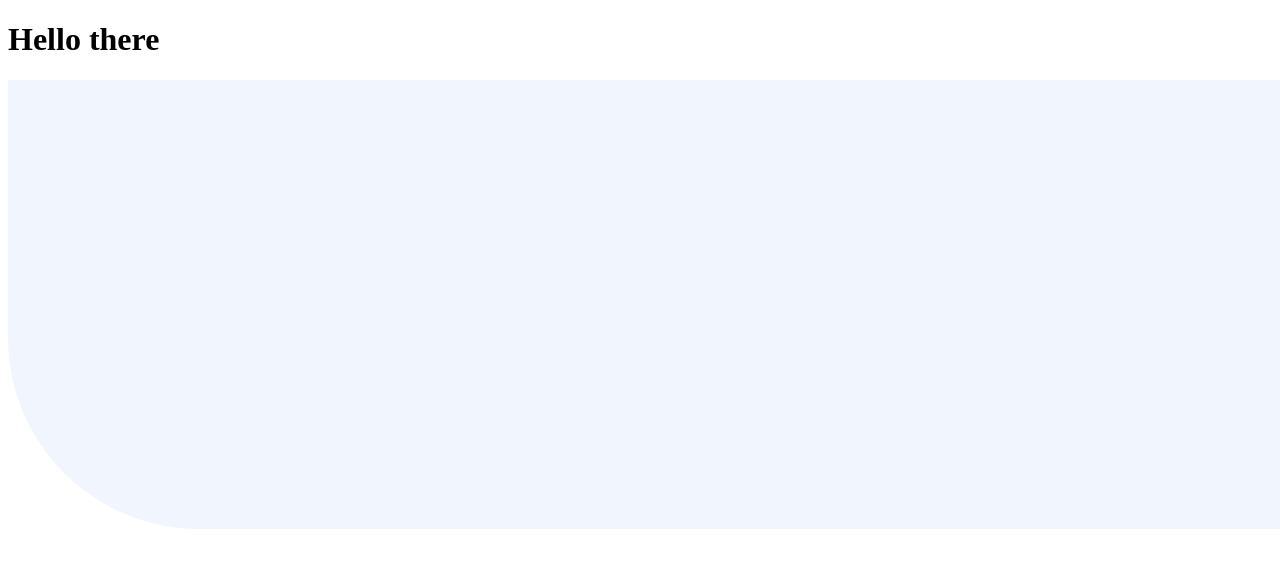
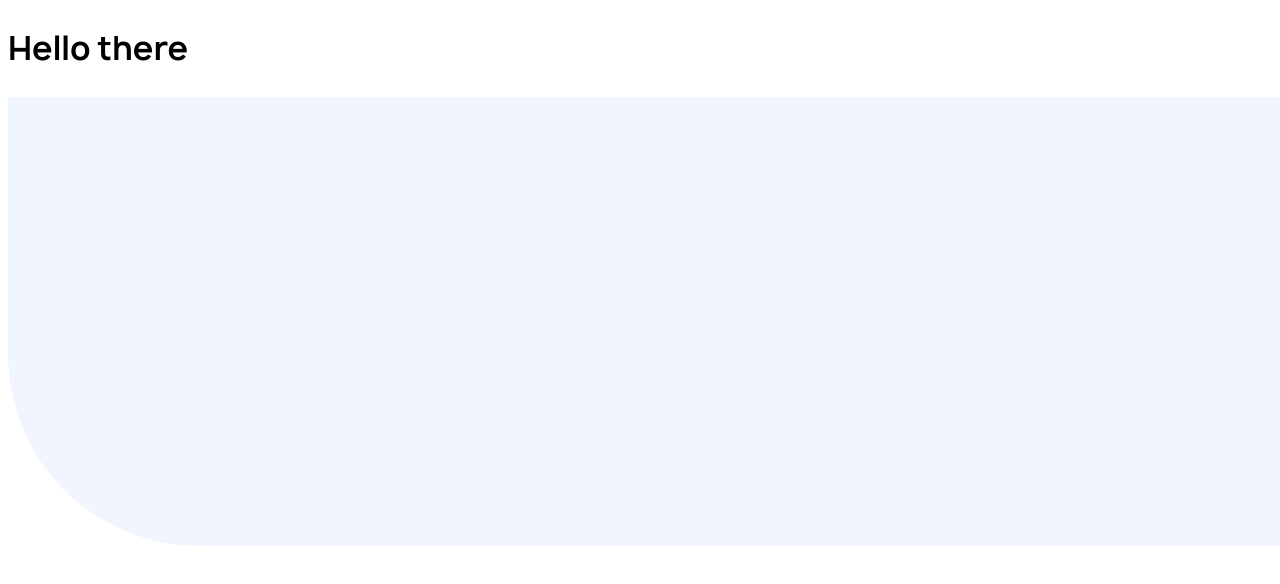
Before and after one commit to shahrokh0796/intera-active-pricing-component, a website built with webpack: page src/index.html in a window 1280 px wide. Shown: the top 584 px of the page. Built offline with nearby package versions, Linux system fonts and the light colour scheme.

Commit message:
modified fonts commit

```diff
--- a/src/styles/style.scss
+++ b/src/styles/style.scss
@@ -1,7 +1,9 @@
 @font-face {
     font-family: "Myfont";
-    src: url("../fonts/Manrope-Bold.woff2") format("woff2"),
-    url("../fonts/Manrope-Medium.woff2") format("woff2"),
-    url("../fonts/Manrope-Regular.woff2") format("woff2"),
-    url("../fonts/Manrope-Semibold.woff2") format("woff2");
+    src: url("../fonts/Manrope-Bold.woff2") format("woff2");
 }
+
+h1 {
+    font-family: "Myfont";
+    font-weight: bold;
+}
```
